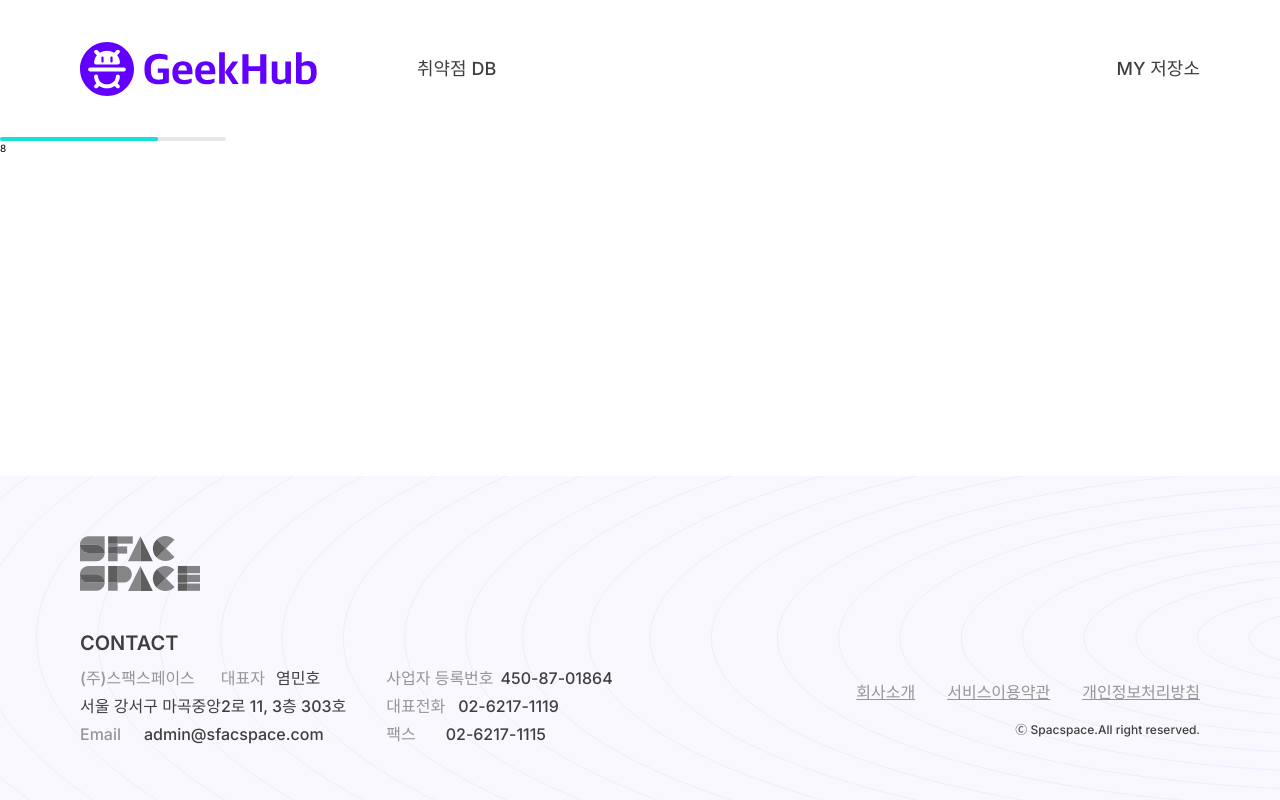
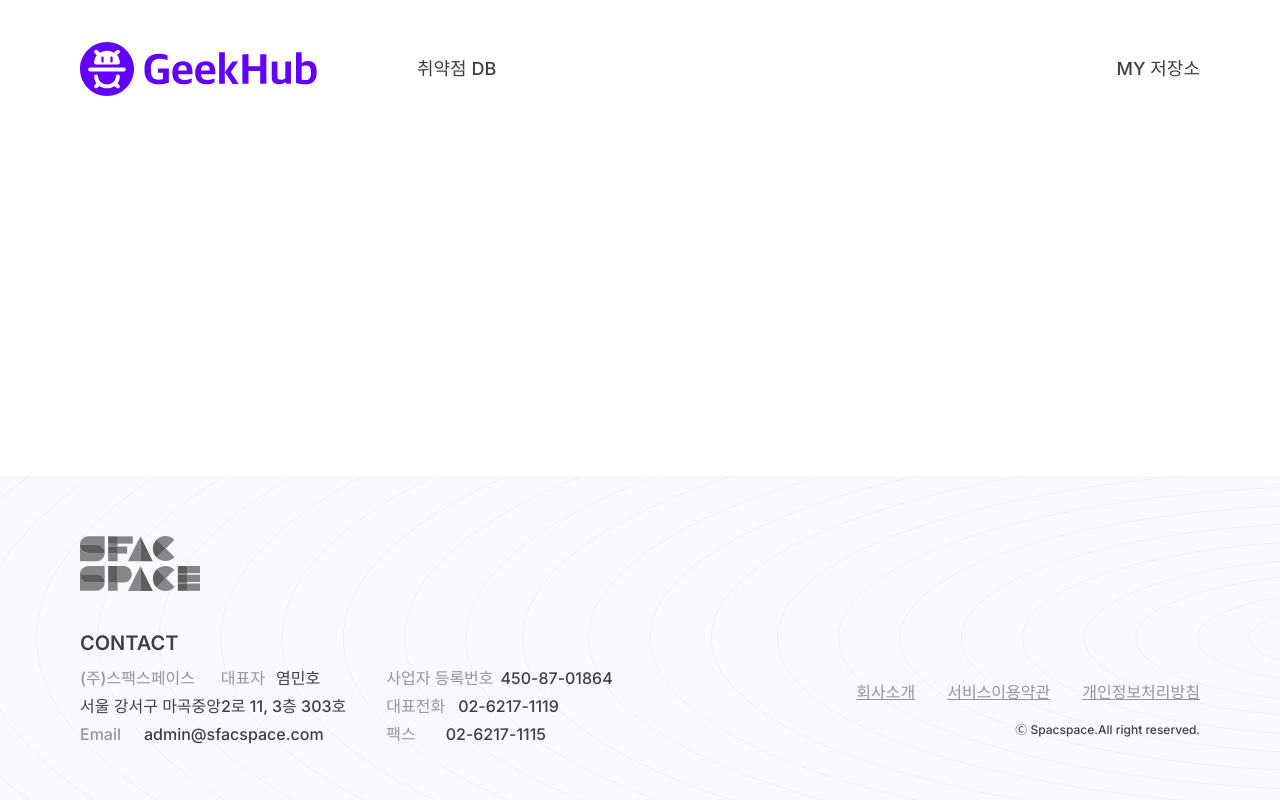
Before and after one commit to sockki/flawDetector, a Next.js app: page /dh in a window 1280 px wide. Built offline with nearby package versions, Linux system fonts and the light colour scheme.

Commit message:
Feat: ListHeader 파일 다중 선택  props 추가

```diff
--- a/src/app/(test)/dh/page.tsx
+++ b/src/app/(test)/dh/page.tsx
@@ -1,9 +1,3 @@
-import { ProgressBar } from '@/components/ProgressBar/ProgressBar';
-
 export default function Dh() {
-  return (
-    <div>
-      <ProgressBar progress={70} />8
-    </div>
-  );
+  return <div />;
 }
--- a/src/components/List/ListHeader.tsx
+++ b/src/components/List/ListHeader.tsx
@@ -1,10 +1,10 @@
 import { DoubleCheckIcon, ListIcon } from '@/public/index';
 
-type ListLibraryProps = {
-  repositoryName: string;
+type ListHeaderProps = {
+  onFileSelect: () => void;
 };
 
-export function ListHeader({ repositoryName }: ListLibraryProps) {
+export function ListHeader({ onFileSelect }: ListHeaderProps) {
   const containerStyles =
     'flex h-[7rem] w-[24.7rem] items-center justify-between rounded-t-[0.8rem] border-[0.1rem] border-gray-300 bg-primary-50 p-[2rem]';
 
@@ -12,9 +12,9 @@ export function ListHeader({ repositoryName }: ListLibraryProps) {
 
   return (
     <div className={containerStyles}>
-      <div className="text-[2rem]">{repositoryName}</div>
+      <div className="text-[2rem]">Files</div>
       <div className={iconContainerStyles}>
-        <DoubleCheckIcon />
+        <DoubleCheckIcon onclick={onFileSelect} />
         <ListIcon />
       </div>
     </div>
```
